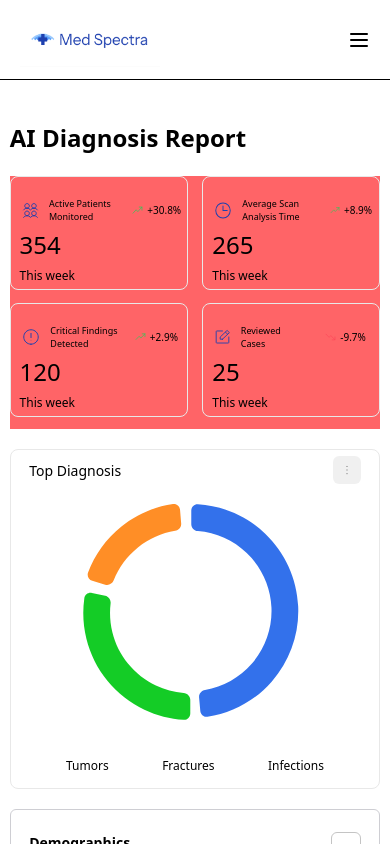
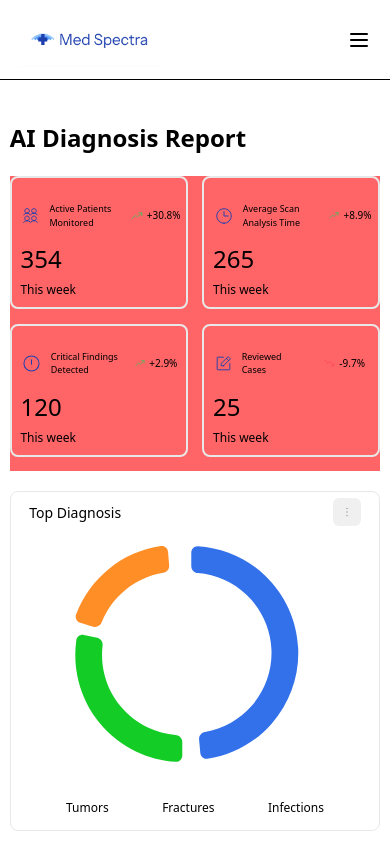
Before and after one commit to Maobugichi/medspecter, a React (Vite) app: page /medspecter/analytics/1 in a window 390 px wide. Shown: the top 844 px of the page. Built offline with nearby package versions, Linux system fonts and the light colour scheme.

Commit message:
check border lines2

```diff
--- a/src/components/OverviewBlocks.jsx
+++ b/src/components/OverviewBlocks.jsx
@@ -1,6 +1,6 @@
 const OverviewBlocks = ({src,text,arrSrc,percentage,amount,width}) => {
     return(
-        <div className={`${width} lg:h-[100%] h-[45%] border border-[#E8E8E8] grid place-items-center rounded-lg`}>
+        <div className={`${width} lg:h-[100%] h-[45%] border-2 border-[#E8E8E8] grid place-items-center rounded-lg`}>
             <div className="flex lg:w-[90%] w-[90%] mx-auto text-[12px] justify-between mt-5">
                 <div className="flex items-center gap-2 h-5  ">
                   <img className="w-[25%]" src={src} alt="" />
--- a/src/components/analytics/AnalyticsBlock.jsx
+++ b/src/components/analytics/AnalyticsBlock.jsx
@@ -16,7 +16,7 @@ const AnalyticsBlock = ({docinfo}) => {
 
 
    return(
-     <div className="w-full flex  flex-wrap h-auto md:min-h-[25vh] min-h-[30vh] xxSmall:min-h-[35vh] limitedSize:min-h-[10%] justify-between bg-red-400">
+     <div className="w-full flex  flex-wrap h-auto md:min-h-[25vh] min-h-[35vh] xxSmall:min-h-[35vh] limitedSize:min-h-[10%] justify-between bg-red-400">
         {blocks}
      </div>
    )
--- a/src/components/analytics/PieChart.jsx
+++ b/src/components/analytics/PieChart.jsx
@@ -6,8 +6,8 @@ const PieChart =  () => {
     return(
       <div className=" h-60 relative w-full ">
         <img className="absolute right-20 md:right-16 xtraSize:right-13 xxSmall:right-17 xxSmall:bottom-7" src={elli} alt="blue ellips" />
-        <img className="absolute left-25 md:left-17 smallSize:left-19" src={ellip} alt=" orange ellipses" />
-        <img className="absolute left-24 md:left-16 bottom-6 md:bottom-7 xxSmall:bottom-7 smallSize:left-18" src={ellips} alt="green ellipses" />
+        <img className="absolute left-25 md:left-17 smallSize:left-16" src={ellip} alt=" orange ellipses" />
+        <img className="absolute left-24 md:left-16 bottom-6 md:bottom-7 xxSmall:bottom-7 smallSize:left-16" src={ellips} alt="green ellipses" />
       </div>
     )
 }
```
